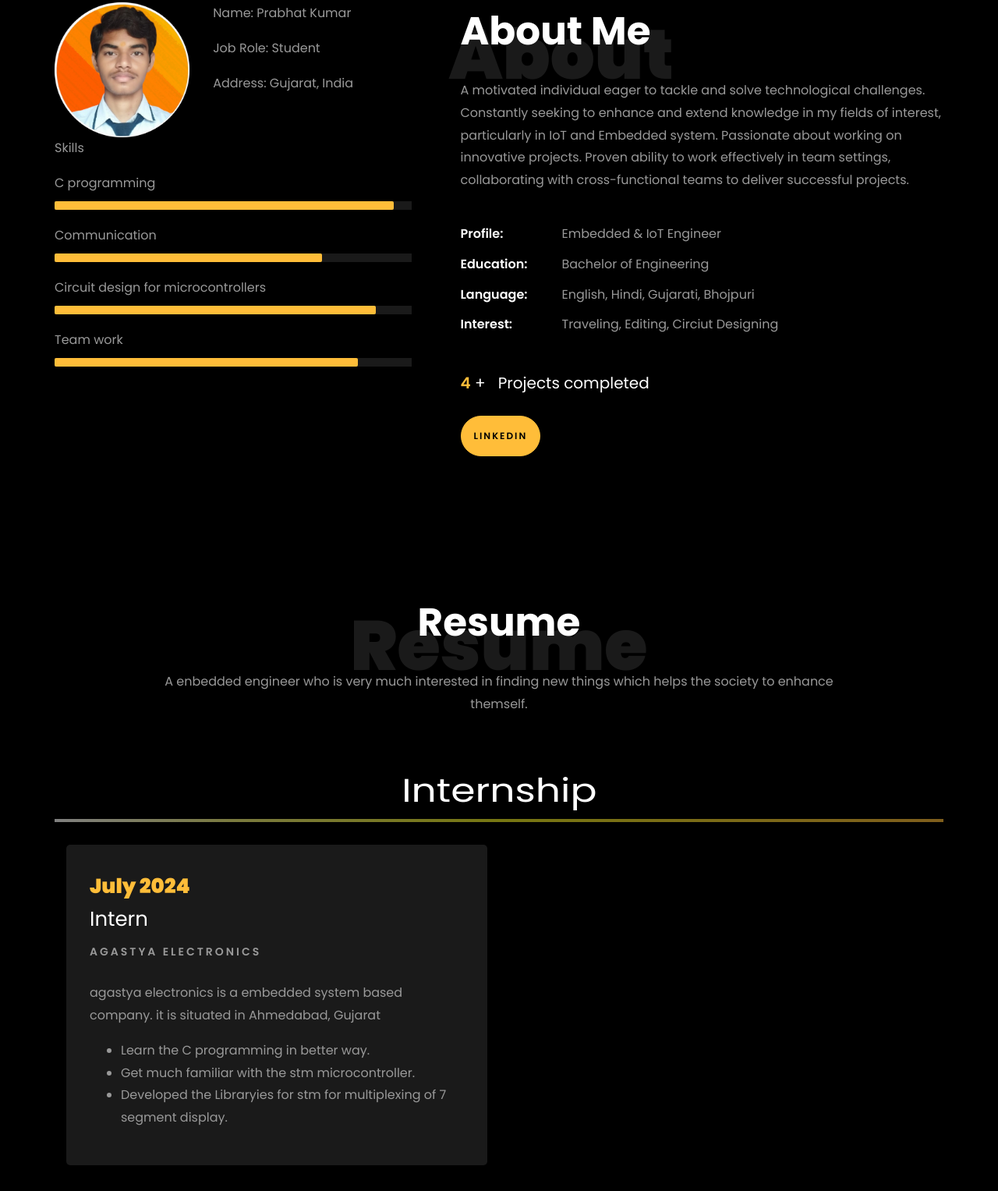
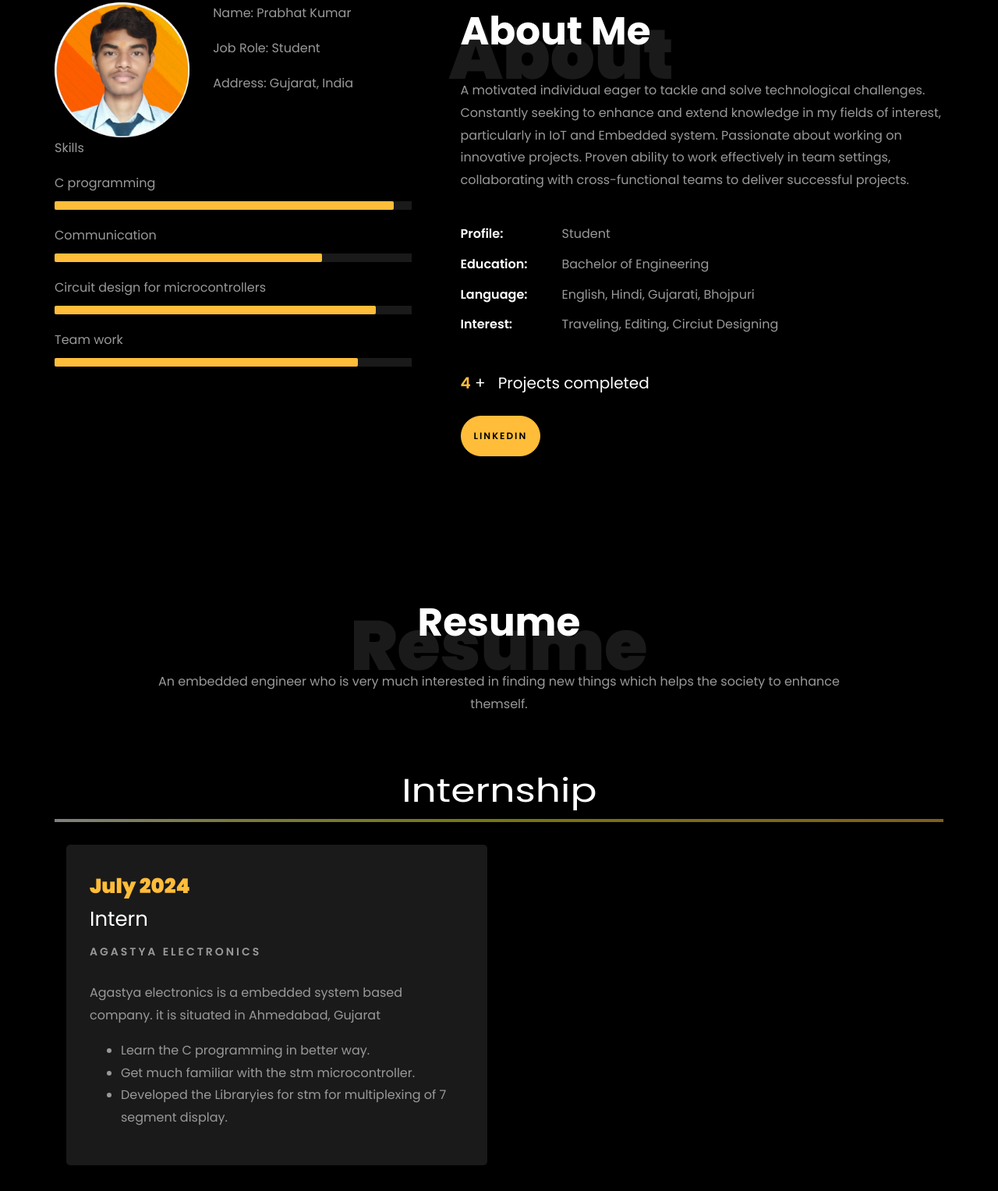
Before and after one commit to PrabhatKumar006/prabhatkumar.io, a plain HTML site: page index.html in a window 1280 px wide. Shown: the part 859-2386 px from the top of the page at 78% size. Drawn offline with Linux system fonts and the light colour scheme; files whose address does not match are found by name.

Commit message:
index.html

```diff
--- a/index.html
+++ b/index.html
@@ -187,7 +187,7 @@
 
 						<br>
 						<br>
-			            <h2>A Embedded engineer</h2>
+			            <h2>An Embedded engineer</h2>
 						<!-- <h2 class="d-flex" style="margin-bottom: 0">With over 5 years of experience</h2> -->
 						<!-- <br> -->
 			            <p><a href="https://www.youtube.com/channel/UCS-bjDl1Kwqf0rFBo1GdCTg" class="btn btn-primary py-3 px-4">YouTube</a>
@@ -275,7 +275,7 @@
 									Passionate about working on innovative projects. Proven ability to work effectively in team
 									settings, collaborating with cross-functional teams to deliver successful projects. </p>
 								<ul class="about-info mt-4 px-md-0 px-2">
-									<li class="d-flex"><span>Profile:</span> <span>Embedded &amp; IoT Engineer</span></li>
+									<li class="d-flex"><span>Profile:</span> <span>Student</span></li>
 									<!-- <li class="d-flex"><span>Domain:</span> <span>Retail, Ecommerce, BFSI &amp; Digital Marketing</span></li> -->
 									<li class="d-flex"><span>Education:</span> <span>Bachelor of Engineering</span></li>
 									<li class="d-flex"><span>Language:</span> <span>English, Hindi, Gujarati, Bhojpuri</span></li>
@@ -312,7 +312,7 @@
           <div class="col-md-10 heading-section text-center ftco-animate">
           	<h1 class="big big-2">Resume</h1>
             <h2 class="mb-4">Resume</h2>
-            <p>A enbedded engineer who is very much interested in finding new things which helps the society to enhance themself.</p>
+            <p>An embedded engineer who is very much interested in finding new things which helps the society to enhance themself.</p>
           </div>
         </div>
 
@@ -328,7 +328,7 @@
 						<span class="date">July 2024</span>
 						<h2>Intern</h2>
 						<span class="position">Agastya electronics</span>
-						<p class="mt-4">agastya electronics is a embedded system based company. it is situated in Ahmedabad, Gujarat
+						<p class="mt-4">Agastya electronics is a embedded system based company. it is situated in Ahmedabad, Gujarat
 							<ul>
 								<li>Learn the C programming in better way.</li>
 								<li>Get much familiar with the stm microcontroller.</li>
@@ -380,7 +380,7 @@
     					<span class="date">2019-2021</span>
     					<h2>Higher Secondary School</h2>
     					<span class="position">agasti Education</span>
-    					<p class="mt-4">Grade: 77%.</p>
+    					<p class="mt-4">Grade: First class.</p>
     				</div>
 				</div>
     		</div>
```
